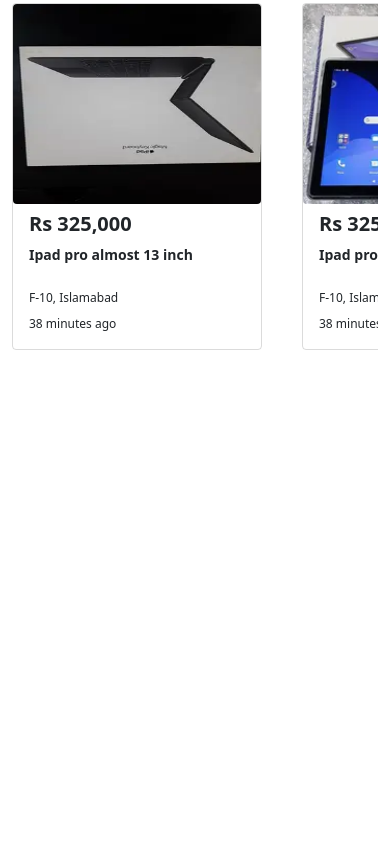
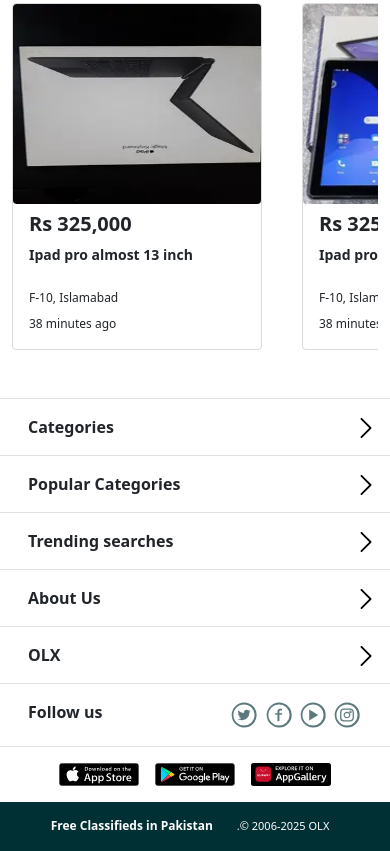
Before and after one commit to Abdullah-Ishtiaq69/OLX-Clone-with-Bootstrap, a plain HTML site: page index.html in a window 390 px wide. Shown: the part 2996-3847 px from the top of the page. Before the commit the page ends 3394 px from the top, so only its background shows below. Drawn offline with nearby package versions, Linux system fonts and the light colour scheme.

Commit message:
Home Page Complete

```diff
--- a/index.html
+++ b/index.html
@@ -783,6 +783,74 @@
                 </div>
             </div>
         </div>
+        <div class="container-fluid d-block d-xl-none hide-footer-link-section">
+            <div class="row border-top py-3 px-3 hide-link">
+                <div class="col-9">
+                    Categories
+                </div>
+                <div class="col-1 offset-2 text-end">
+                    <img src="./assets/down-arrow-icon.svg" alt="" width="20px">
+                </div>
+            </div>
+            <div class="row border-top py-3 px-3 hide-link">
+                <div class="col-9">
+                    Popular Categories
+                </div>
+                <div class="col-1 text-end offset-2">
+                    <img src="./assets/down-arrow-icon.svg" alt="" width="20px">
+                </div>
+            </div>
+            <div class="row border-top py-3 px-3 hide-link">
+                <div class="col-9">
+                    Trending searches
+                </div>
+                <div class="col-1 offset-2 text-end">
+                    <img src="./assets/down-arrow-icon.svg" alt="" width="20px">
+                </div>
+            </div>
+            <div class="row border-top py-3 px-3 hide-link">
+                <div class="col-9">
+                    About Us
+                </div>
+                <div class="col-1 offset-2 text-end">
+                    <img src="./assets/down-arrow-icon.svg" alt="" width="20px">
+                </div>
+            </div>
+            <div class="row border-top py-3 px-3 hide-link">
+                <div class="col-9">
+                    OLX
+                </div>
+                <div class="col-1 offset-2 text-end">
+                    <img src="./assets/down-arrow-icon.svg" alt="" width="20px">
+                </div>
+            </div>
+            <div class="row border-top py-3 px-3 hide-link">
+                <div class="col-5">
+                    Follow us
+                </div>
+                <div class="col-7 text-end">
+                    <img src="./assets/twitter-icon.svg" alt="Twitter" width="30px">
+                    <img src="./assets/facebook-icon.svg" alt="Facebook" width="30px">
+                    <img src="./assets/youtube-icon.svg" alt="Youtube" width="30px">
+                    <img src="./assets/instagram-icon.svg" alt="Instagram" width="30px">
+                </div>
+            </div>
+            <div class="row border-top py-3">
+                <div class="col d-flex justify-content-center align-items-center column-gap-3 hide-footer-button-section">
+                    <img src="./assets/app-store.svg" alt="">
+                    <img src="./assets/play-store.svg" alt="">
+                    <img src="./assets/app-gallery.svg" alt="">
+                </div>
+            </div>
+            <div class="row text-white d-flex justify-content-center align-items-center bg-dark py-2 last-hide-section py-3">
+                <div class="col-7 col-sm-6 text-end">
+                    <h6 class="fw-bold">Free Classifieds in Pakistan</h6>
+                </div>
+                <div class="col-5 col-sm-6">
+                    .© 2006-2025 OLX
+                </div>
+            </div>
+        </div>
     </footer>
 
 
--- a/styles.css
+++ b/styles.css
@@ -4,7 +4,7 @@
     cursor: pointer;
 }
 
-.icon-section > svg {
+.icon-section>svg {
     top: 15%;
     left: 18%;
 }
@@ -18,23 +18,23 @@
     cursor: pointer;
 }
 
-.car-icon-section:hover > .icon-section > svg {
+.car-icon-section:hover>.icon-section>svg {
     fill: royalblue;
 }
 
-.car-icon-section:hover > .icon-section-txt {
+.car-icon-section:hover>.icon-section-txt {
     color: royalblue;
 }
 
-.building-icon-section:hover > .icon-section > svg {
+.building-icon-section:hover>.icon-section>svg {
     fill: royalblue;
 }
 
-.building-icon-section:hover > .icon-section-txt {
+.building-icon-section:hover>.icon-section-txt {
     color: royalblue;
 }
 
-.header > .row > .col {
+.header>.row>.col {
     padding-left: 0 !important;
     padding-right: 0 !important;
 }
@@ -43,7 +43,7 @@
     width: 10%;
 }
 
-.icon + input {
+.icon+input {
     width: 80%;
 }
 
@@ -69,11 +69,11 @@ input[type="text"]:focus {
     margin-right: 10px;
 }
 
-.buttons > a {
+.buttons>a {
     border-bottom: 2px solid black;
 }
 
-.buttons > a:hover {
+.buttons>a:hover {
     border: none;
 }
 
@@ -83,6 +83,7 @@ input[type="text"]:focus {
     width: 110px;
     height: 50px;
 }
+
 #checkbox {
     display: none;
 }
@@ -145,7 +146,7 @@ input[type="text"]:focus {
     width: 60px !important;
 }
 
-.mbl-icon > img {
+.mbl-icon>img {
     width: 25px !important;
 }
 
@@ -175,6 +176,7 @@ input[type="text"]:focus {
     text-decoration: none;
     color: black;
 }
+
 .carousel-item .img-1 {
     height: 160px !important;
     width: 100%;
@@ -258,7 +260,7 @@ a {
     font-size: 14px !important;
 }
 
-.footer-bold-link ~ a {
+.footer-bold-link~a {
     color: rgba(0, 0, 0, 0.589);
 }
 
@@ -274,9 +276,34 @@ a {
     font-size: 13px !important;
 }
 
+.last-hide-section {
+    background-color: #002f34 !important;
+}
+
+.last-hide-section h6 {
+    font-size: 14px !important;
+    margin-bottom: 0 !important;
+}
+
+.last-hide-section .col-5:nth-child(2) {
+    font-size: 12px !important;
+}
+
+.hide-footer-link-section img[width="20px"] {
+    transform: rotate(270deg);
+}
+
+.hide-link {
+    font-weight: 600 !important;
+}
+
 @media (max-width: 1199px) {
     .main-cate-card {
         column-gap: 2.8rem !important;
+    }
+
+    .hide-footer-button-section img {
+        width: 100px !important;
     }
 }
 
@@ -285,12 +312,15 @@ a {
         background-size: contain;
         background-position: center center;
     }
+
     .spe-link a {
         font-size: 10.7px !important;
     }
+
     .main-cate-card {
         column-gap: 1.8rem !important;
     }
+
     .card-section {
         column-gap: 40px !important;
         overflow-x: auto;
@@ -303,6 +333,7 @@ a {
     .card-section .cards-sec {
         width: 300px !important;
     }
+
     .card-icon {
         column-gap: .2rem !important;
     }
@@ -312,10 +343,12 @@ a {
     .border-bottom {
         border: none !important;
     }
+
     .main-cate-card {
         overflow-x: scroll;
         column-gap: 0rem !important;
     }
+
     .main-cate-card img {
         width: 50px;
         height: 50px;
@@ -345,16 +378,37 @@ a {
         width: 35px;
     }
 
-    .icon-section > svg {
+    .icon-section>svg {
         width: 22px;
         height: 22px;
     }
+
     .mobile-logo {
         width: 60px !important;
     }
+
+    .hide-footer-link-section .row {
+        padding: 1rem !important;
+    }
+
+    .hide-footer-button-section img {
+        width: 80px !important;
+    }
 }
+
 @media (max-width:531px) {
     .location-txt {
         width: 170px;
     }
 }
+
+@media (max-width: 405px) {
+
+    .last-hide-section h6 {
+        font-size: 12px !important;
+    }
+
+    .last-hide-section .col-5:nth-child(2) {
+        font-size: 11px !important;
+    }
+}
```
